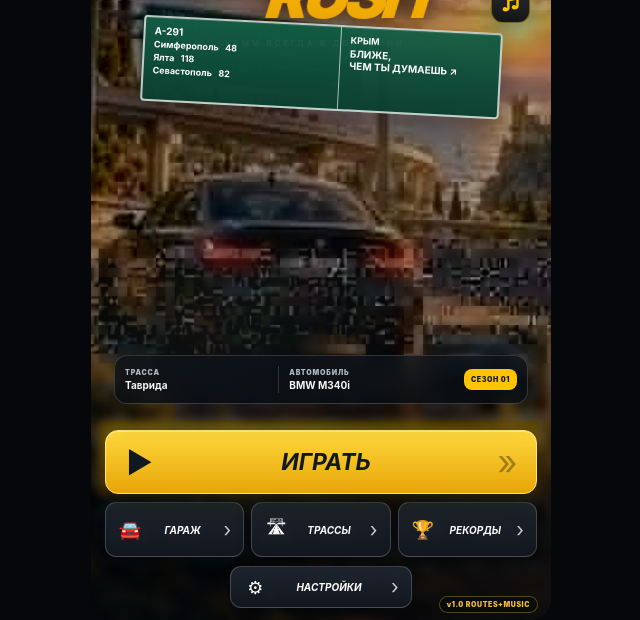
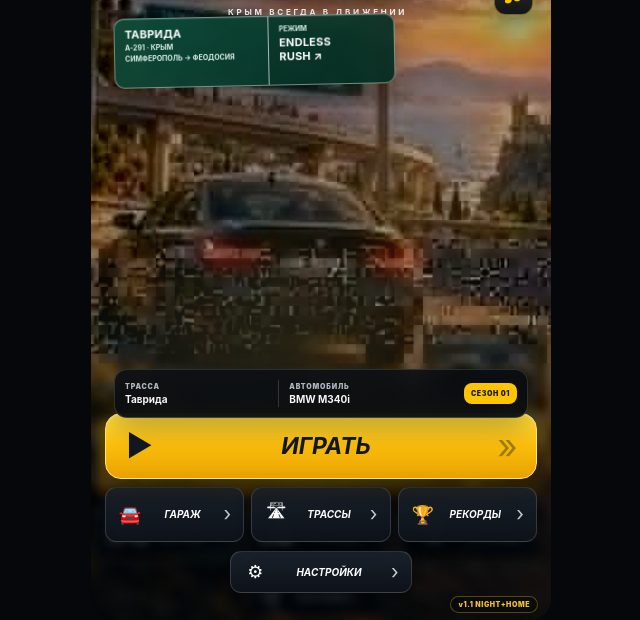
Before and after one commit to ekaterina1auto-oss/tavrida-rush, a plain HTML site: page index.html in a window 1280 px wide. Shown: the part 180-800 px from the top of the page, without its empty margins (319-959 px from the left). Drawn offline with nearby package versions, Linux system fonts and the light colour scheme.

Commit message:
Publish v1.1 night lighting and live home

```diff
--- a/index.html
+++ b/index.html
@@ -13,12 +13,13 @@
   <title>Tavrida Rush — Alpha</title>
   <link rel="manifest" href="manifest.webmanifest" />
   <link rel="preconnect" href="https://cdn.jsdelivr.net" crossorigin />
-  <link rel="stylesheet" href="styles-v100.css?v=20260919-1305" />
+  <link rel="stylesheet" href="styles-v110.css?v=20260919-1335" />
 </head>
 <body>
   <main id="app" class="app-shell" aria-live="polite">
     <section id="screen-home" class="screen is-active screen-home">
       <img class="screen-art home-bg" src="assets/menu.jpg" alt="Tavrida Rush" />
+      <canvas id="home3d" class="home3d-canvas" aria-label="Tavrida Rush live hero"></canvas>
       <div class="home-atmosphere"></div>
       <div class="home-vignette"></div>
       <div class="home-ui">
@@ -31,9 +32,9 @@
           <div class="wallet gem"><span>◆</span><b>350</b><button>+</button></div>
         </div>
         <div class="home-logo"><strong>TAVRIDA</strong><em>RUSH</em><small>КРЫМ ВСЕГДА В ДВИЖЕНИИ</small></div>
-        <div class="home-sign">
-          <div><b>A-291</b><span>Симферополь&nbsp;&nbsp;&nbsp;48</span><span>Ялта&nbsp;&nbsp;&nbsp;118</span><span>Севастополь&nbsp;&nbsp;&nbsp;82</span></div>
-          <div><span>КРЫМ</span><b>БЛИЖЕ,<br>ЧЕМ ТЫ ДУМАЕШЬ&nbsp;↗</b></div>
+        <div class="home-sign home-route-card">
+          <div><b id="homeRouteTitle">ТАВРИДА</b><span>A-291 · КРЫМ</span><span>СИМФЕРОПОЛЬ → ФЕОДОСИЯ</span></div>
+          <div><span>РЕЖИМ</span><b>ENDLESS<br>RUSH ↗</b></div>
         </div>
         <button class="music-toggle home-music" aria-label="Выключить музыку">♫</button>
         <div class="home-current glass">
@@ -51,7 +52,7 @@
           </div>
           <button class="home-settings" id="settingsBtn"><span>⚙</span><b>НАСТРОЙКИ</b><i>›</i></button>
         </div>
-        <div class="build-chip">v1.0 ROUTES+MUSIC</div>
+        <div class="build-chip">v1.1 NIGHT+HOME</div>
       </div>
     </section>
 
@@ -182,6 +183,6 @@
 
     <div id="toast" class="toast"></div>
   </main>
-  <script type="module" src="game-v100.js?v=20260919-1305"></script>
+  <script type="module" src="game-v110.js?v=20260919-1335"></script>
 </body>
 </html>
```
